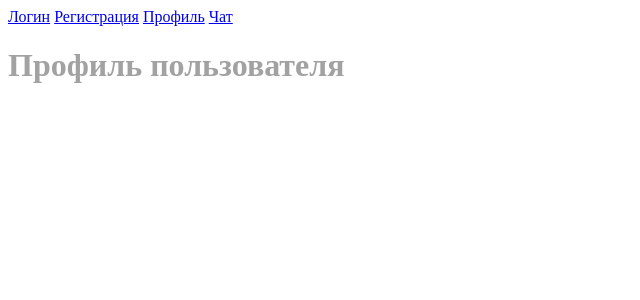
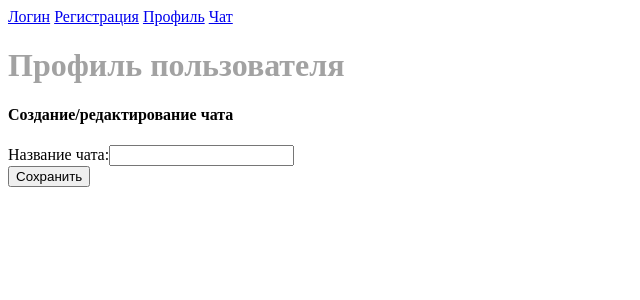
Before and after one commit to dmitryweiner/html-chat, a React app: page /profile in a window 1280 px wide. Shown: the top 300 px of the page, without its empty margins (0-640 px from the left). Built offline with nearby package versions, Linux system fonts and the light colour scheme; no server answers.

Commit message:
Added chat form

```diff
--- /dev/null
+++ b/src/components/ChatForm.js
@@ -0,0 +1,62 @@
+import React from 'react';
+import PropTypes from 'prop-types';
+
+class ChatForm extends React.Component {
+    constructor(props) {
+        super(props);
+        this.state = {
+            title: '',
+            error: ''
+        };
+    }
+
+    validate() {
+        this.setState({
+            error: ''
+        });
+        if (this.state.title.length === 0) {
+            this.setState({
+                error: 'Введите название чата'
+            });
+            return false;
+        }
+        return true;
+    }
+
+    handleSubmit(event) {
+        event.preventDefault();
+
+        if (this.validate()) {
+            this.props.handleSubmit({ title: this.state.title });
+        }
+    }
+
+    render() {
+        const { title, error } = this.state;
+
+        return (
+            <>
+                <h4>Создание/редактирование чата</h4>
+                <form onSubmit={e => this.handleSubmit(e)}>
+                    <div>{error && <span style={{ color: 'red' }}>{error}</span>}</div>
+                    <div>
+                        <label>
+                            Название чата:
+                            <input
+                                value={title}
+                                onChange={event => this.setState({ title: event.target.value })}
+                            />
+                        </label>
+                    </div>
+                    <button type="submit">Сохранить</button>
+                </form>
+            </>
+        );
+    }
+}
+
+ChatForm.propTypes = {
+    handleSubmit: PropTypes.func.isRequired
+};
+
+export default ChatForm;
--- a/src/views/ProfileView.js
+++ b/src/views/ProfileView.js
@@ -1,5 +1,6 @@
 import React from 'react';
 import apiService from '../apiService';
+import ChatForm from '../components/ChatForm';
 
 export default class ProfileView extends React.Component {
     constructor(props) {
@@ -26,6 +27,8 @@ export default class ProfileView extends React.Component {
                         <div>Создан: {new Date(this.state.user.createdAt).toLocaleString()}</div>
                     </>
                 )}
+
+                <ChatForm handleSubmit={data => console.log(data)} />
             </>
         );
     }
```
